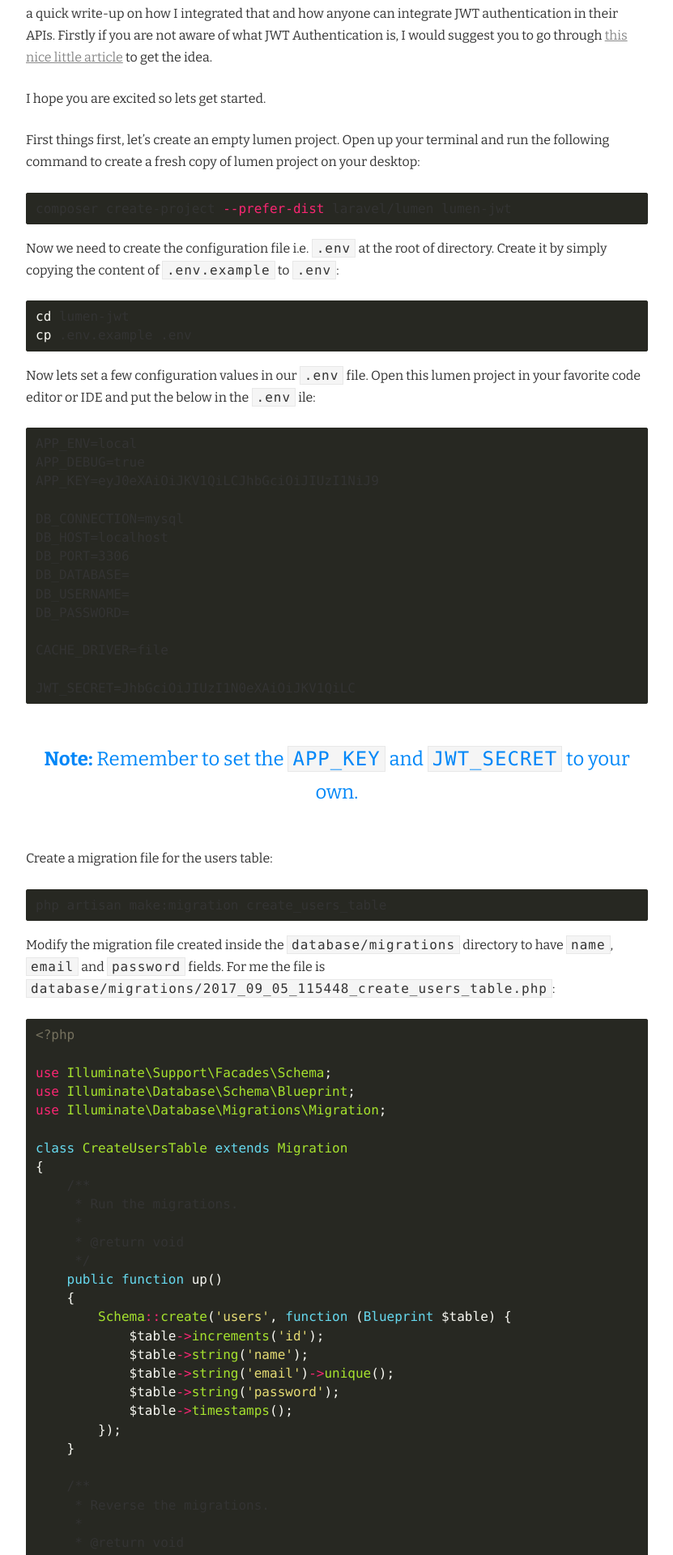
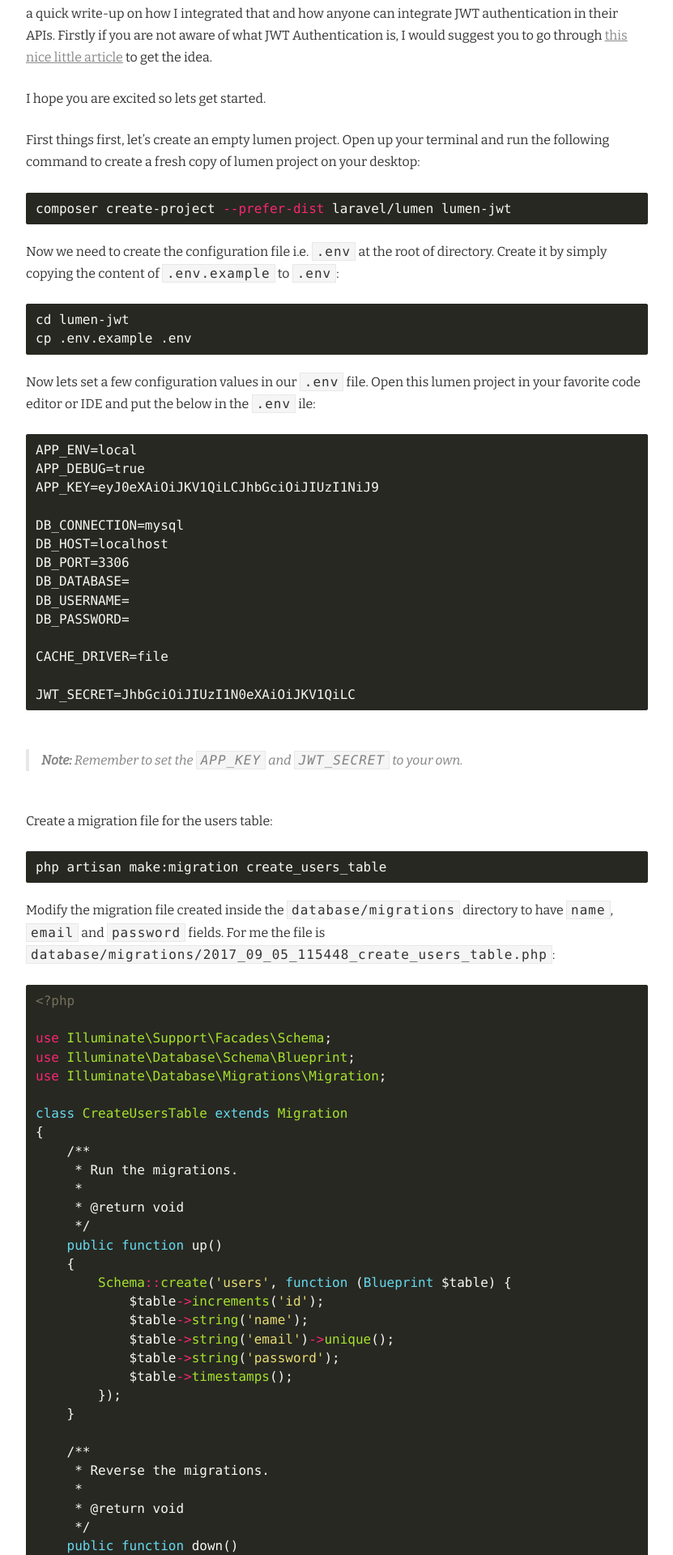
Before and after one commit to ziishaned/ziishaned.github.io, a Jekyll site: the page built from blog/_posts/2017-09-05-jwt-authentication-for-Lumen-5.4.md, in a window 1280 px wide. Shown: the part 351-2271 px from the top of the page at 81% size, without its empty margins (224-1055 px from the left). Built offline with Jekyll 4.4.1, drawn with Linux system fonts in a browser that asks for light colours; comment, search, counter and statistics services are not loaded.

Commit message:
Minor style fixes

```diff
--- a/_sass/_base.scss
+++ b/_sass/_base.scss
@@ -52,12 +52,13 @@
 
 blockquote {
   margin: 3rem 0;
+  padding-left: 15px;
+  border-left: 4px solid #e8e8e8;
 
   p {
-    color: $blue;
-    font: 300 1.5rem $sans;
+    font-style: italic;
+    color: #828282;
     line-height: 1.7;
-    text-align: center;
   }
 }
 
--- a/_sass/_code.scss
+++ b/_sass/_code.scss
@@ -37,6 +37,11 @@
   .lineno {
     padding-right: 1.5rem;
   }
+}
+
+div.highlight {
+  color: #f8f8f2;
+  margin-bottom: 20px;
 }
 
 .highlight {
```
